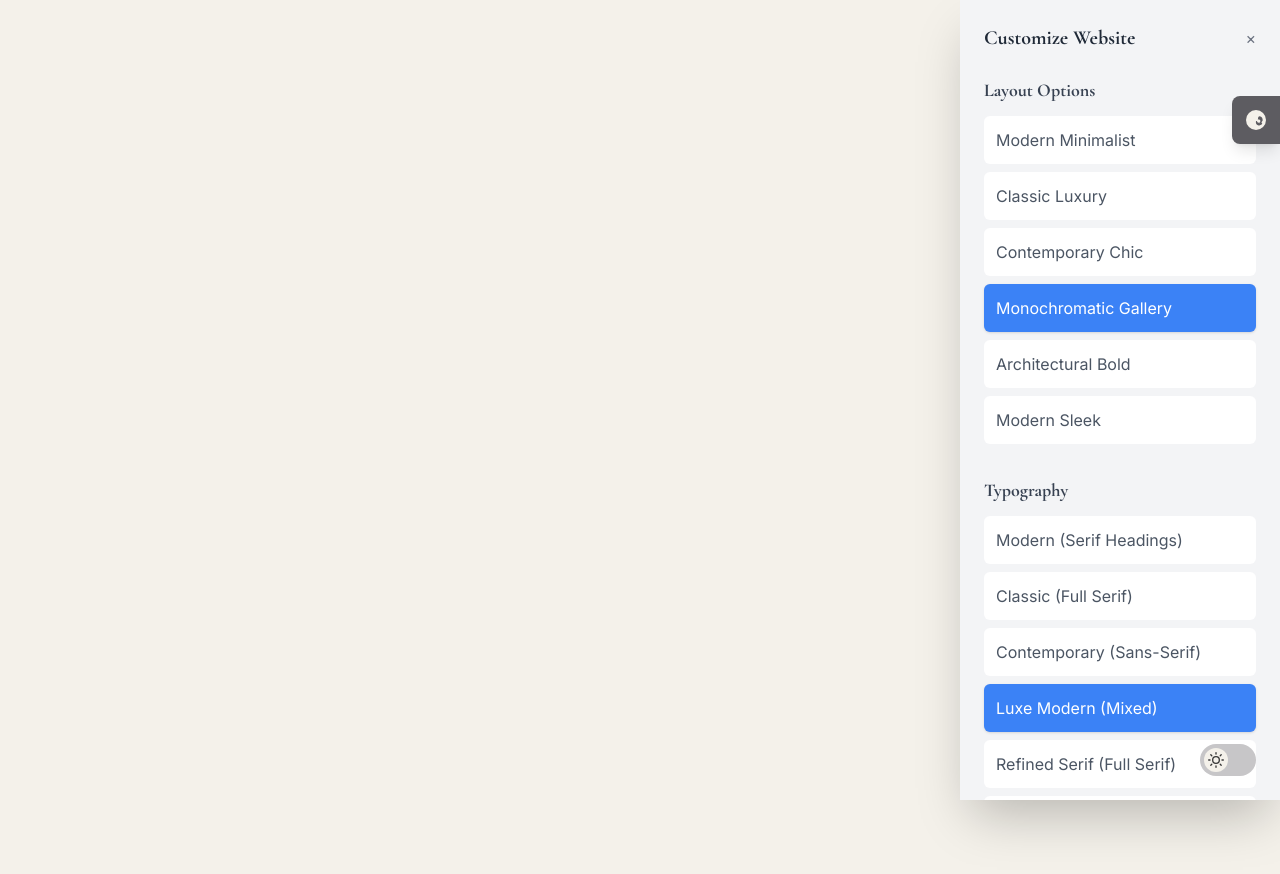
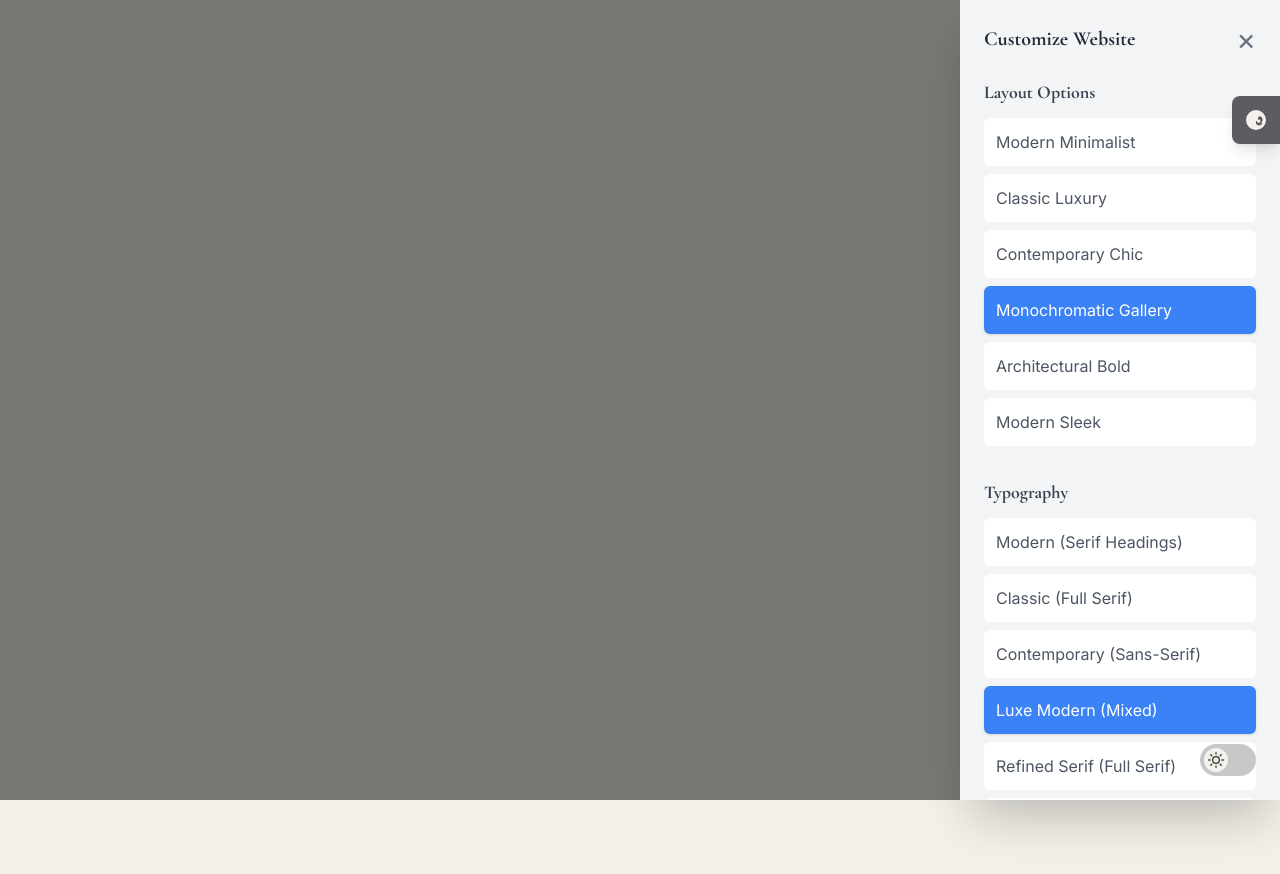
Before and after one commit to TheLeg336/Awlad-Raafat, a React (Vite) app: page / in a window 1280 px wide. Both pictures are taken after a click on the button "Toggle Customizer". Shown: the top 874 px of the page. Built offline with nearby package versions, Linux system fonts and the light colour scheme; a web font is replaced by a local one.

Commit message:
feat(customizer): Add backdrop and body overflow control
Implements a backdrop for the customizer when open, dimming the main content.
Also adds logic to disable body scrolling when the customizer is open to prevent
background scrolling.

```diff
--- a/App.tsx
+++ b/App.tsx
@@ -66,7 +66,7 @@ const App: React.FC = () => {
   };
 
   return (
-    <div className={`${getFontClasses()} bg-[var(--color-background)] text-[var(--color-text-primary)] transition-colors duration-500`}>
+    <div className={`${getFontClasses()} bg-[var(--color-background)] text-[var(--color-text-primary)] transition-colors duration-500 overflow-x-hidden`}>
       <Customizer
         layout={layout}
         setLayout={setLayout}
--- a/components/Customizer.tsx
+++ b/components/Customizer.tsx
@@ -1,4 +1,4 @@
-import React, { useState } from 'react';
+import React, { useState, useEffect } from 'react';
 import { LayoutOption, ColorSchemeOption, TypographyOption } from '../types';
 import { LAYOUT_OPTIONS, COLOR_SCHEME_OPTIONS, TYPOGRAPHY_OPTIONS } from '../constants';
 import SettingsIcon from './icons/SettingsIcon';
@@ -15,6 +15,17 @@ interface CustomizerProps {
 const Customizer: React.FC<CustomizerProps> = ({ layout, setLayout, colorScheme, onColorSchemeChange, typography, setTypography }) => {
   const [isOpen, setIsOpen] = useState(false);
 
+  useEffect(() => {
+    if (isOpen) {
+      document.body.style.overflow = 'hidden';
+    } else {
+      document.body.style.overflow = 'unset';
+    }
+    return () => {
+      document.body.style.overflow = 'unset';
+    };
+  }, [isOpen]);
+
   return (
     <>
       <button
@@ -24,6 +35,16 @@ const Customizer: React.FC<CustomizerProps> = ({ layout, setLayout, colorScheme,
       >
         <SettingsIcon className="w-6 h-6" />
       </button>
+
+      {/* Backdrop */}
+      {isOpen && (
+        <div
+          onClick={() => setIsOpen(false)}
+          className="fixed inset-0 bg-black bg-opacity-50 z-30 transition-opacity duration-300 ease-in-out"
+          aria-hidden="true"
+        ></div>
+      )}
+
       <div
         className={`fixed top-0 right-0 h-full bg-gray-100 dark:bg-gray-800 shadow-2xl z-40 transition-transform duration-300 ease-in-out ${
           isOpen ? 'translate-x-0' : 'translate-x-full'
@@ -31,7 +52,7 @@ const Customizer: React.FC<CustomizerProps> = ({ layout, setLayout, colorScheme,
       >
         <div className="flex justify-between items-center mb-6">
           <h2 className="text-xl font-bold text-gray-800 dark:text-gray-200">Customize Website</h2>
-          <button onClick={() => setIsOpen(false)} className="text-gray-500 hover:text-gray-800 dark:hover:text-gray-200">&times;</button>
+          <button onClick={() => setIsOpen(false)} className="text-gray-500 hover:text-gray-800 dark:hover:text-gray-200 text-3xl leading-none">&times;</button>
         </div>
 
         <div className="mb-8">
```
